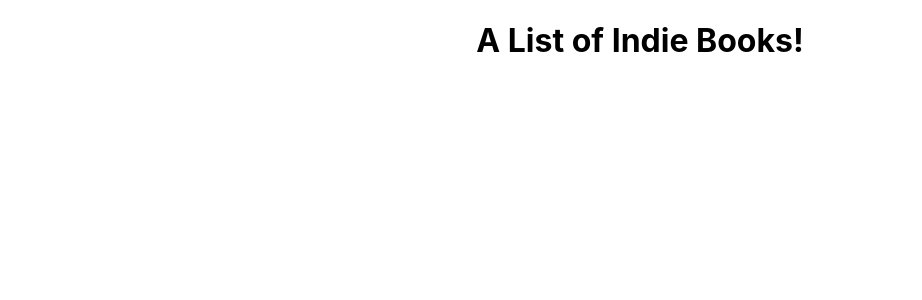
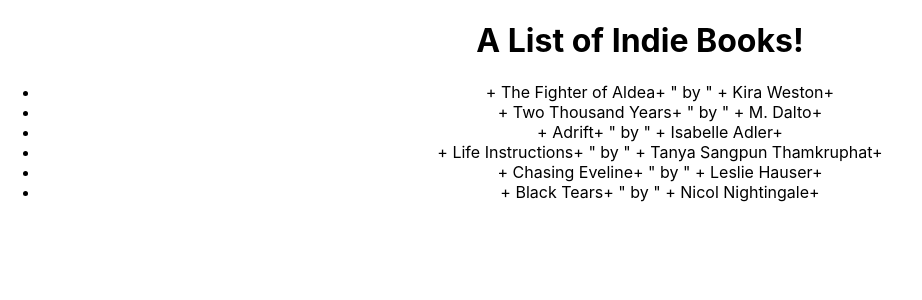
Before and after one commit to KathrynN/indiebooks, a React (Create React App) app: page / in a window 1280 px wide. Shown: the top 300 px of the page, without its empty margins (0-922 px from the left). Built offline with nearby package versions, Linux system fonts and the light colour scheme.

Commit message:
Migrated older stuff to reactjs

```diff
--- a/package.json
+++ b/package.json
@@ -3,6 +3,7 @@
   "version": "0.1.0",
   "private": true,
   "dependencies": {
+    "json-loader": "^0.5.7",
     "react": "^16.8.6",
     "react-dom": "^16.8.6",
     "react-scripts": "3.0.1"
--- a/src/App.js
+++ b/src/App.js
@@ -1,13 +1,37 @@
-import React from 'react';
-import logo from './logo.svg';
+import React, {Component} from 'react';
 import './App.css';
+import bookdata from './data/books.json';
 
 function App() {
   return (
     <div className="App">
       <h1>A List of Indie Books!</h1>
+      {generateBookList(bookdata.books)}
     </div>
   );
 }
 
+function generateBookList(booksList) {
+	let list;
+	for (var index in booksList) {
+    console.log(<GetBookInfo book={booksList[index]}/>)  // (index, booksList)
+	}
+	return  <ul> {
+    booksList.map(item => (
+    <GetBookInfo book={item}/>
+  ))
+} </ul>;
+}
+
+class GetBookInfo extends Component {
+	render() {
+    const book = this.props.book;
+  	return (<li>
+  		+ {book.title}
+  		+ " by "
+  		+ {book.author}
+  		+ </li>)
+    }
+}
+
 export default App;
--- a/src/stuff/books.js
+++ b/src/data/books.json
@@ -1,8 +1,9 @@
-var books = [
+{ "books": [
 { "title":"The Fighter of Aldea", "author":"Kira Weston", "goodreads_id":null },
 { "title":"Two Thousand Years", "author":"M. Dalto", "goodreads_id":null },
 { "title":"Adrift", "author":"Isabelle Adler", "goodreads_id":null },
 { "title":"Life Instructions", "author":"Tanya Sangpun Thamkruphat", "goodreads_id":null },
 { "title":"Chasing Eveline", "author":"Leslie Hauser", "goodreads_id":null },
-{ "title":"Black Tears", "author":"Nicol Nightingale", "goodreads_id":null },
+{ "title":"Black Tears", "author":"Nicol Nightingale", "goodreads_id":null }
 ]
+}
```
Also changed, not shown: getBookInfo.js (deleted, +0 -20 lines), 1 other file (tests, documents, lock files or other folders).
